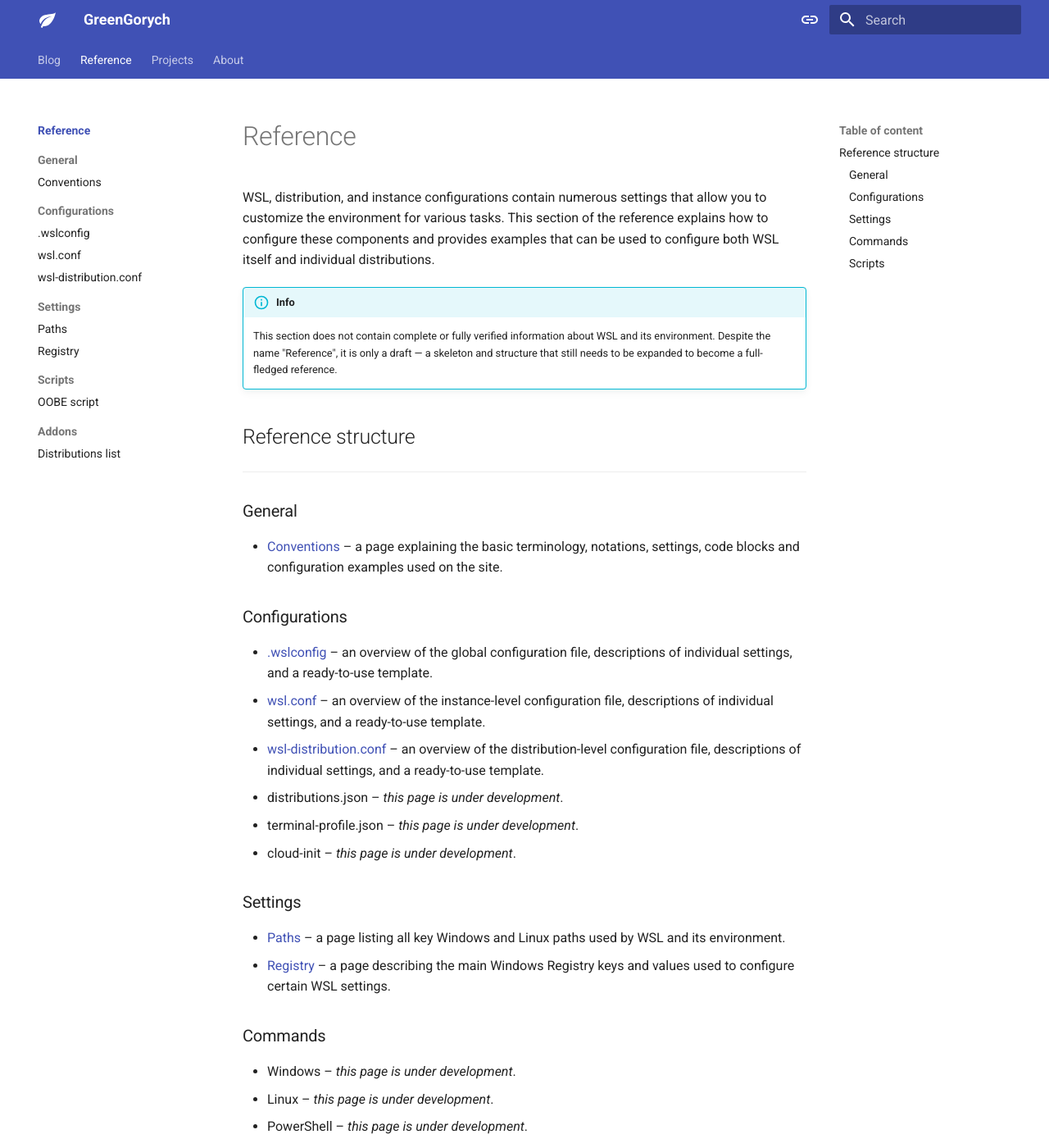
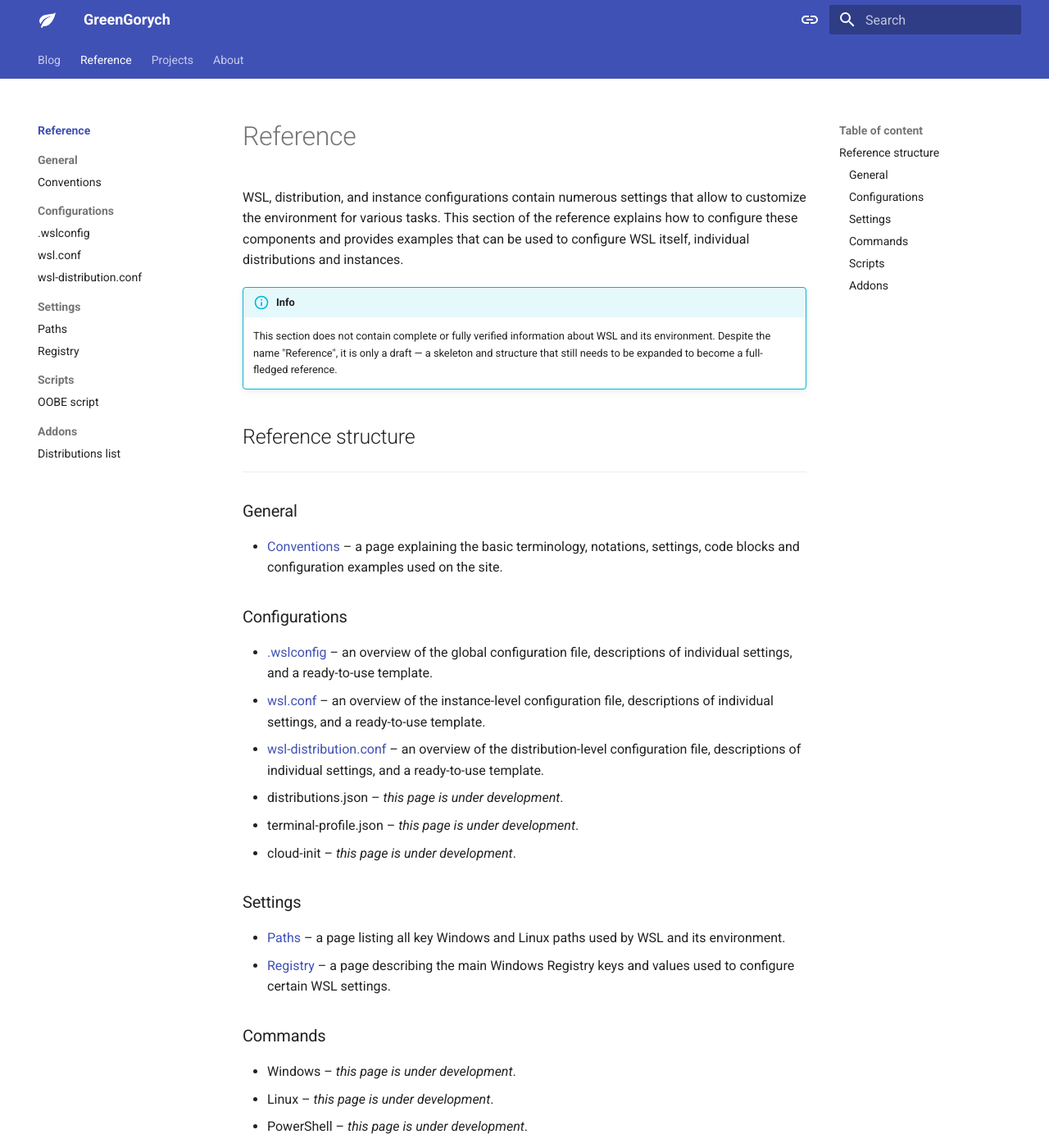
Before and after one commit to greengorych/greengorych.io, an MkDocs documentation site: the page built from docs/reference/index.md, in a window 1280 px wide and 1400 px high. Shown: the whole window at 82% size. Built offline with MkDocs 1.6.1 and Material for MkDocs 9.7.7, drawn with Linux system fonts in a browser that asks for light colours; plug-ins that fetch from the network failed and are left out; part of the change alters nothing that is shown; some of the changed text lies outside the part shown.

Commit message:
docs(site): Update main page description in "Reference" section
Add "Additional WSL distributions list" link and description

```diff
--- a/docs/reference/index.md
+++ b/docs/reference/index.md
@@ -7,10 +7,11 @@ title: >-
 
 # Reference
 
-WSL, distribution, and instance configurations contain numerous settings that allow you to customize the environment for various tasks. This section of the reference explains how to configure these components and provides examples that can be used to configure both WSL itself and individual distributions.
+WSL, distribution, and instance configurations contain numerous settings that allow to customize the environment for various tasks. This section of the reference explains how to configure these components and provides examples that can be used to configure WSL itself, individual distributions and instances.
 
 !!! info
     This section does not contain complete or fully verified information about WSL and its environment. Despite the name "Reference", it is only a draft — a skeleton and structure that still needs to be expanded to become a full-fledged reference.
+
 ## Reference structure
 
 ---
@@ -28,17 +29,10 @@ WSL, distribution, and instance configurations contain numerous settings that al
   - terminal-profile.json – _this page is under development_.
   - cloud-init – _this page is under development_.
 
-[conventions]: conventions.md
-[.wslconfig]: wslconfig.md
-[wsl.conf]: wsl-conf.md
-[wsl-distribution.conf]: wsl-distribution-conf.md
-
 ### Settings
 
   - [Paths][paths] – a page listing all key Windows and Linux paths used by WSL and its environment.
   - [Registry][registry] – a page describing the main Windows Registry keys and values used to configure certain WSL settings.
-[paths]: paths.md
-[registry]: registry.md
 
 ### Commands
 
@@ -49,4 +43,15 @@ WSL, distribution, and instance configurations contain numerous settings that al
 ### Scripts
   - [OOBE script][oobe-script] – a page describing the Out-of-Box Experience (OOBE) script and its purpose.
 
+### Addons
+
+- [Additional WSL distributions list][distributions-list] - an unofficial, ready-to-use manifest of additional WSL distributions not included in the official list.
+
+[conventions]: conventions.md
+[.wslconfig]: wslconfig.md
+[wsl.conf]: wsl-conf.md
+[wsl-distribution.conf]: wsl-distribution-conf.md
+[paths]: paths.md
+[registry]: registry.md
+[distributions-list]: distributions-list.md
 [oobe-script]: oobe-script.md
```
